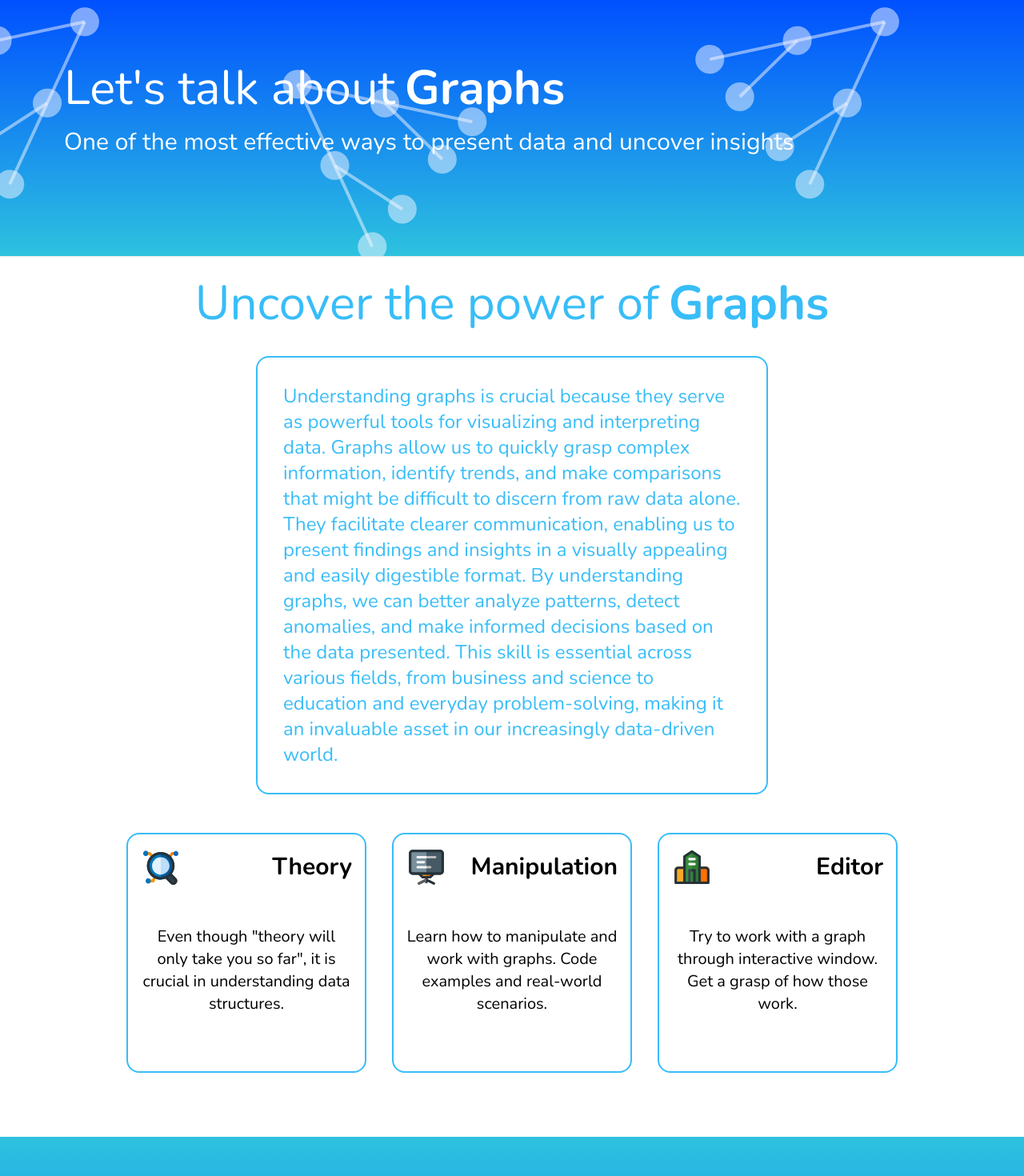
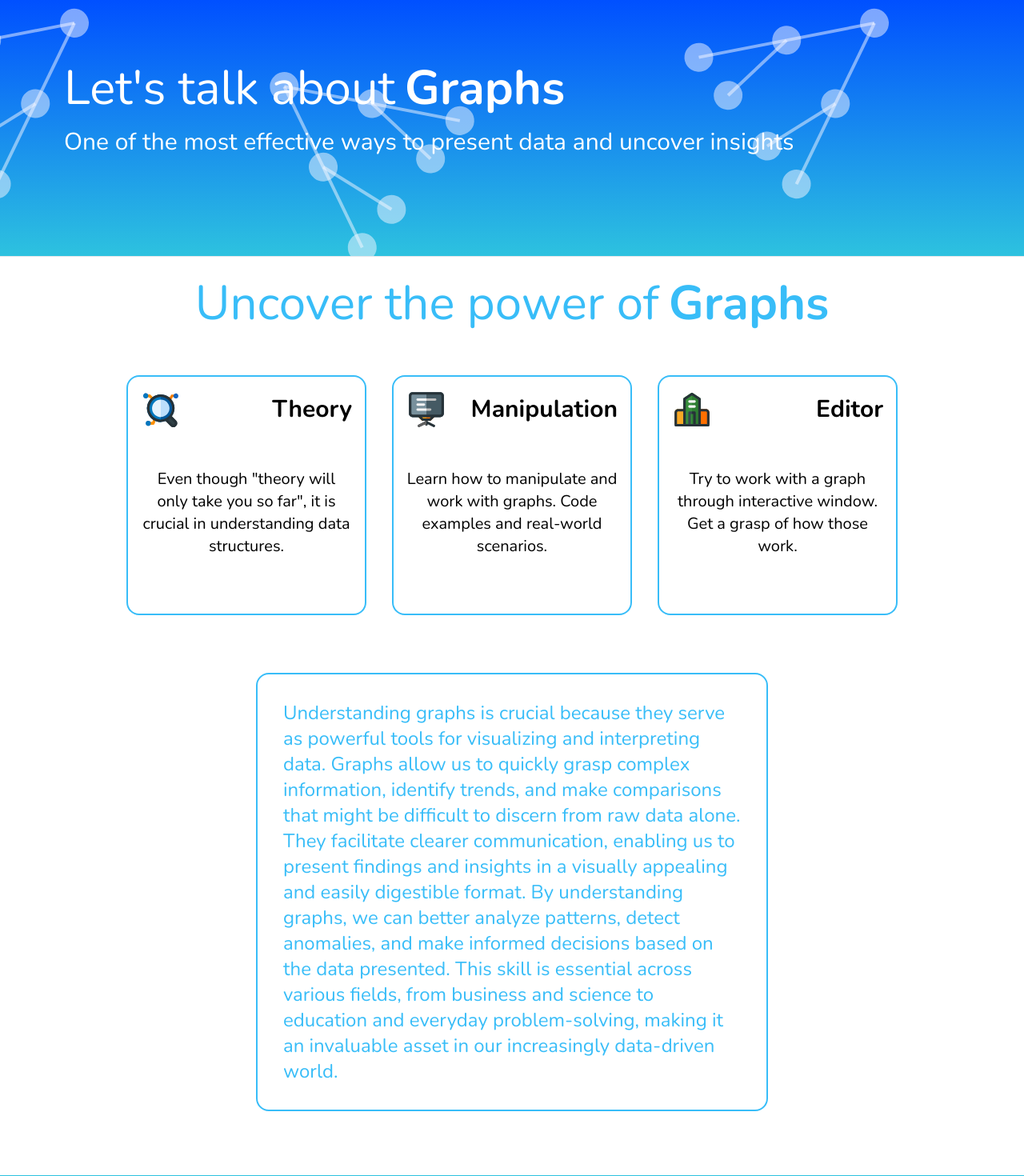
Before and after one commit to CallMeMaverick/GraphDS-Demo, a Next.js app: page / in a window 1280 px wide. Shown: the top 1470 px of the page at 80% size. Built offline with nearby package versions, Linux system fonts and the light colour scheme.

Commit message:
feat(contents): change place of intro text to Contents.jsx and vice versa

```diff
--- a/components/Contents.jsx
+++ b/components/Contents.jsx
@@ -156,6 +156,12 @@ export default function Contents() {
                 <span className={"text-sky-400 font-bold text-6xl"}>Graphs</span>
             </div>
 
+            <motion.div className="flex flex-row mt-12 mb-12 gap-8">
+                {contents.map((object, index) => (
+                    <Link href={object.url}><Content key={index} object={object}/></Link>
+                ))}
+            </motion.div>
+
             <motion.div
                 style={{width: 50 + "%"}}
                 className={"border-2 border-sky-400 rounded-2xl p-8 mt-6 hover:border-sky-600 hover:text-sky-600"}
@@ -180,12 +186,6 @@ export default function Contents() {
                     increasingly data-driven world.
                 </motion.p>
             </motion.div>
-
-            <motion.div className="flex flex-row mt-12 gap-8">
-                     {contents.map((object, index) => (
-                         <Link href={object.url}><Content key={index} object={object}/></Link>
-                    ))}
-            </motion.div>
         </div>
     )
 }
```
